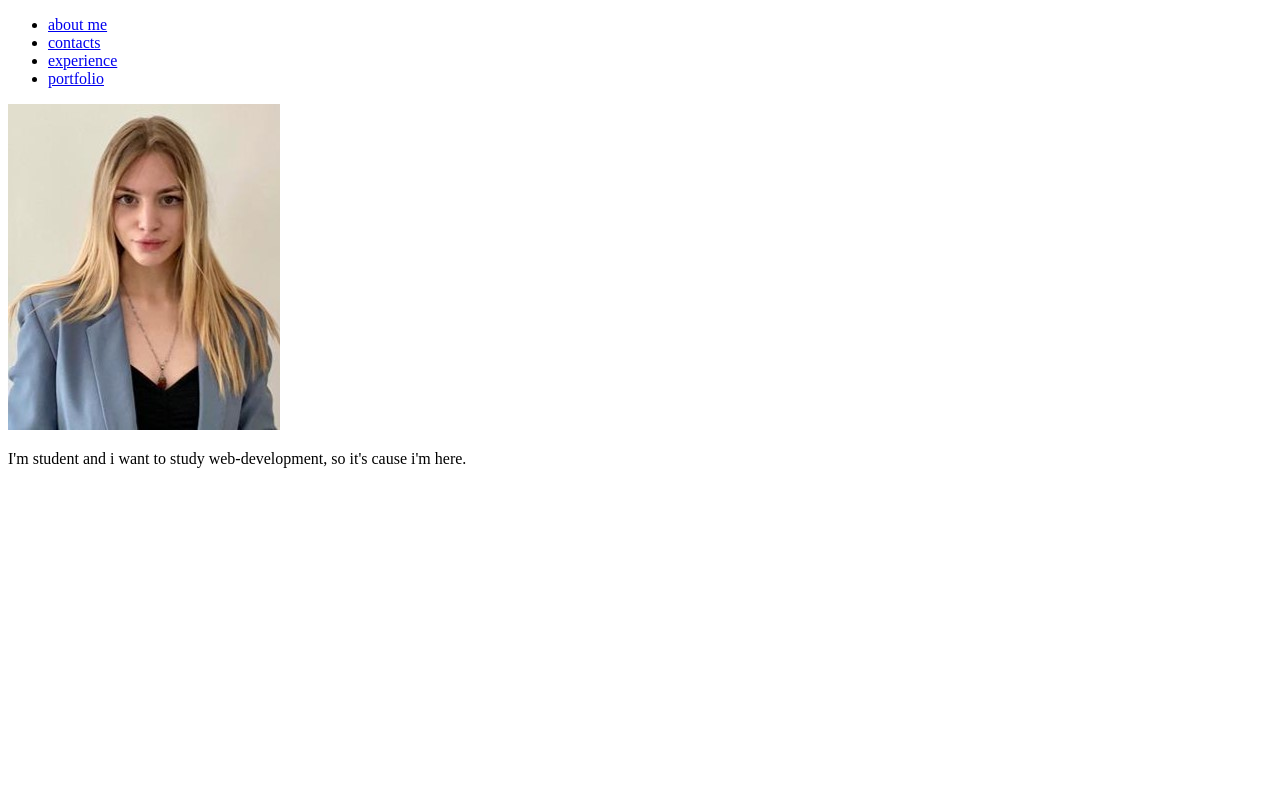
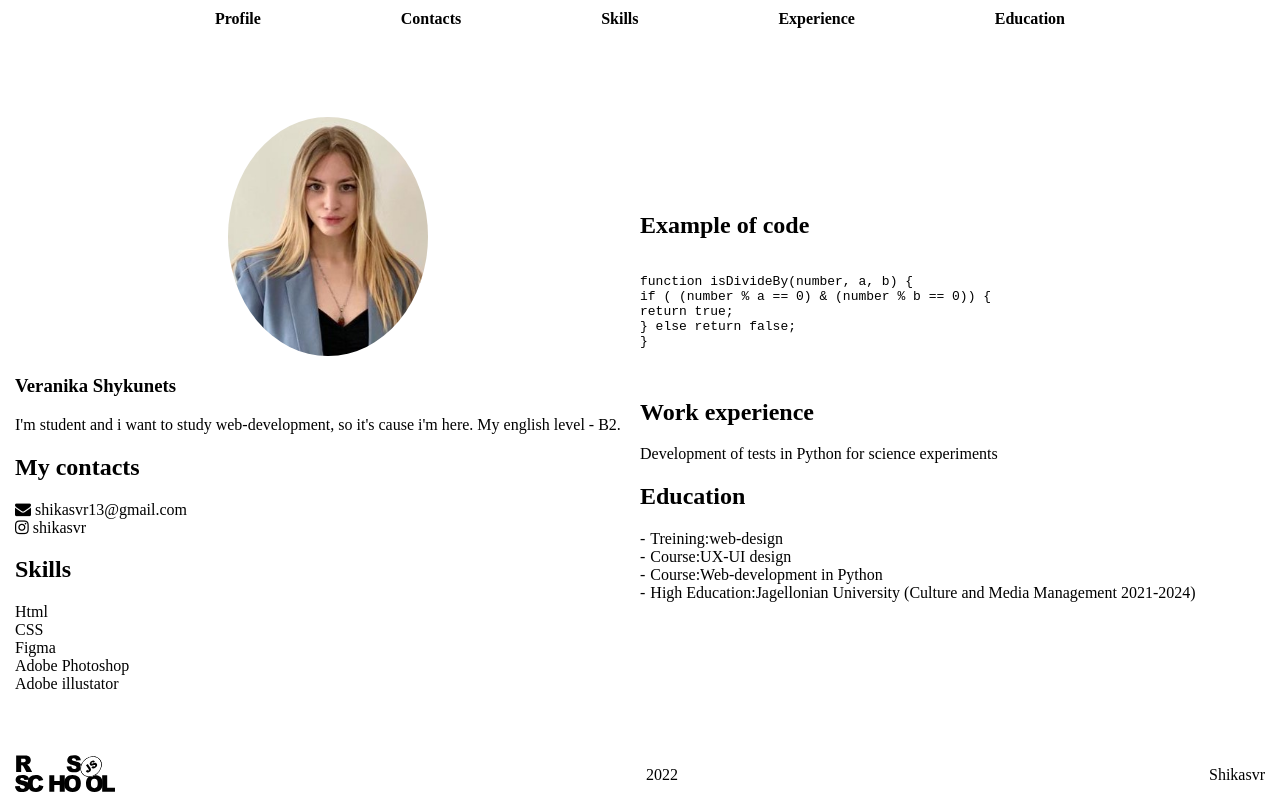
Before and after one commit to Shikasvrr/rsschool-cv, a plain HTML site: page index.html in a window 1280 px wide. Drawn offline with Linux system fonts and the light colour scheme.

Commit message:
docs: add new files

```diff
--- a/index.html
+++ b/index.html
@@ -6,26 +6,105 @@
     <meta name="viewport" content="width=device-width, initial-scale=1.0">
     <title>Document</title>
     <link rel="stylesheet" href="style.css">
+    <link rel="stylesheet" href="https://stackpath.bootstrapcdn.com/font-awesome/4.7.0/css/font-awesome.min.css">
 </head>
 <body>
     <header>
+        <div class="header" class="container">
             <div class="menu">
                 <nav>
                     <ul>
-                    <li><a href="#">about me</a></li>
-                    <li><a href="#">contacts</a></li>
-                    <li><a href="#">experience</a></li>
-                    <li><a href="#">portfolio</a></li>
+                        <li><a href="#profile">Profile</a></li>
+                        <li><a href="#contacts">Contacts</a></li>
+                        <li><a href="#skills">Skills</a></li>
+                        <li><a href="#experience">Experience</a></li>
+                        <li><a href="#education">Education</a></li>
                     </ul>
                 </nav>
             </div>
+        </div>
     </header>
-    <main>
-        <section class="profile">
+    <main class="container">
+        <section class="left">
+            <section class="profile" id="profile">
                 <div class="img"><img src="assets/img/загруженное.jpg" alt="myphoto"></div>
-            <div class="desc"><p>I'm student and i want to study web-development, so it's cause i'm here.</p></div>
+                <div class="desc">
+                    <h1>Veranika Shykunets</h1>
+                    <p>I'm student and i want to study web-development, so it's cause i'm here. My english level - B2.</p>
+                </div>
+            </section>
+            <section class="contacts" id="contacts">
+                <h2>My contacts</h2>
+                <ul>
+                    <li>
+                        <a href="mailto:shikasvr13@gmail.com">
+                            <div class="social-item">
+                                <i class="fa fa-envelope"></i>
+                                <span>shikasvr13@gmail.com</span>
+                            </div>
+                        </a>
+                    </li>
+                    <li>
+                        <a href="https://www.instagram.com/shikasvr">
+                            <div class="social-item">
+                                <i class="fa fa-instagram"></i>
+                                <span>shikasvr</span>
+                            </div>
+                        </a>
+                    </li>
+                </ul>
+            </section>
+            <section class="skills" id="skills">
+                <h2>Skills</h2>
+                <ul>
+                    <li>Html</li>
+                    <li>CSS</li>
+                    <li>Figma</li>
+                    <li>Adobe Photoshop</li>
+                    <li>Adobe illustator</li>
+                </ul>
+            </section>
+        </section>
+        <section class="right">
+            <section class="code">
+                <h2>Example of code</h2>
+                <pre>
+                    <code>
+function isDivideBy(number, a, b) {
+if ( (number % a == 0) & (number % b == 0)) {
+return true;
+} else return false;
+}
+                    </code>
+                </pre>
+            </section>
+            <section class="experience" id="experience">
+                <h2>Work experience</h2>
+                <p>Development of tests in Python for science experiments</p>
+            </section>
+            <section class="education" id="education">
+                <h2>Education</h2>
+        <ul>
+            <li>Treining:web-design</li>
+            <li>Course:UX-UI design</li>
+            <li>Course:Web-development in Python</li>
+            <li>High Education:Jagellonian University (Culture and Media Management 2021-2024)</li>
+       </ul>
+            </section>
         </section>
     </main>
-    <footer></footer>
+    <footer class="container">
+        <div class="logo">
+            <a href="https://rs.school/js/">
+                <img src="assets/svg/rs_school_js.svg" alt="rs_school_js">
+            </a>
+        </div>
+        <div class="year">
+            <p>2022</p>
+        </div>
+        <div class="github">
+            <a href="https://github.com/Shikasvrr">Shikasvr</a>
+        </div>
+    </footer>
 </body>
 </html>
--- a/style.css
+++ b/style.css
@@ -0,0 +1,98 @@
+@font-face{
+    font-family: "Roboto";
+    src: url("assets/fonts/Roboto-Regular.ttf");
+}
+*{
+    box-sizing: border-box;
+}
+html, body{
+    width: 100%;
+    height: 100%;
+    margin: 0;
+}
+body{
+    display: flex;
+    flex-direction: column;
+    justify-content: space-between;
+   height: 100%;
+}
+ul{
+    margin-block-start: 0;
+    margin-block-end: 0;
+    padding-inline-start: 0;
+    list-style-type: none;
+}
+a{
+    text-decoration: none;
+    color:black;
+}
+a:hover{
+    color:blueviolet;
+}
+.container{
+    max-width: 1800px;
+    width: 100%;
+    padding: 0 15px;
+    margin: 0 auto;
+}
+header{
+    position: fixed;
+    top: 0;
+    width: 100%;
+    background-color: #fff;
+    height: 40px;
+}
+.header{
+    padding-top: 10px;
+    padding-bottom: 10px;
+}
+.menu nav ul{
+    display: flex;
+    justify-content: space-between;
+    max-width: 850px;
+    margin: 0 auto;
+}
+.menu nav ul li{
+    font-weight: bold;
+}
+main{
+    display: flex;
+    height: 100%;
+    width: 100%;
+    align-items: center;
+}
+.left{
+    max-width: 50%;
+    width: 100%;
+}
+.right{
+    max-width: 49%;
+    width: 100%;
+}
+.profile{
+    margin-top: 60px;
+}
+.profile .img img{
+    border-radius: 50%;
+    margin: 0 auto;
+    display: block;
+    max-width: 200px;
+    width: 100%;
+}
+.code h2{
+    margin-top: 64px;
+}
+.education ul li::before{
+    content:"-";
+    padding-right: 5px;
+}
+footer{
+    display: flex;
+    justify-content: space-between;
+    align-items: center;
+    height: 51px;
+}
+footer .logo a img{
+    max-width: 100px;
+    width: 100%;
+}
```
Also changed, not shown: assets/fonts/Roboto-Regular.ttf (added), assets/svg/rs_school_js.svg (added). Lines whose indentation alone changed are shown as unchanged.
